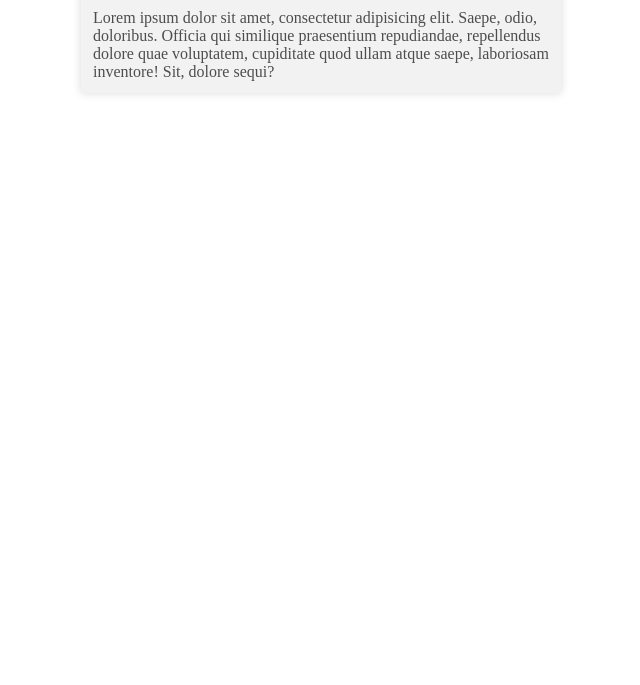
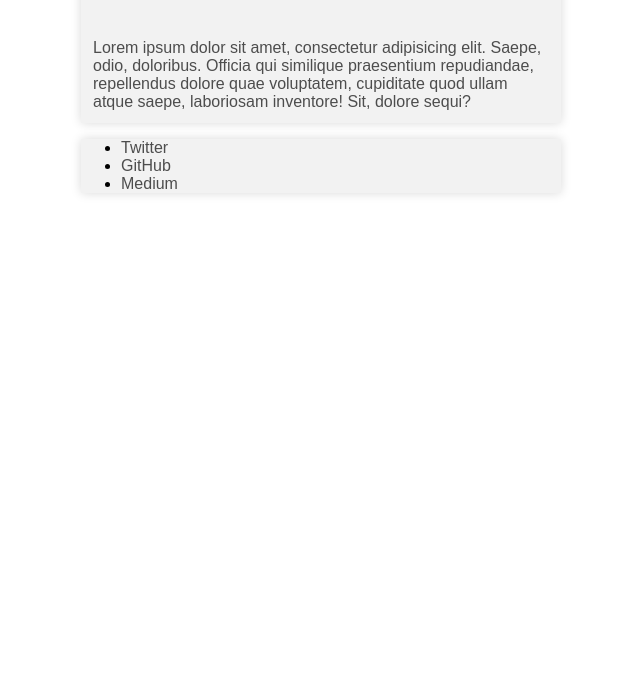
Before and after one commit to Rafaelsalass/rafaelsalass.github.io, a plain HTML site: page index.html in a window 1280 px wide. Shown: the part 115-800 px from the top of the page, without its empty margins (319-959 px from the left). Drawn offline with Linux system fonts and the light colour scheme.

Commit message:
adding links to socia networks

```diff
--- a/index.html
+++ b/index.html
@@ -7,7 +7,7 @@
 </head>
 <body>
     <link rel="stylesheet" href="style.css">
-    <div class="card">
+    <div class="card" id="description">
         <p id="name">
             Rafael Salas
         </p>
@@ -16,5 +16,18 @@
             ullam atque saepe, laboriosam inventore! Sit, dolore sequi?
         </p>
     </div>
+    <div class="card" id="social_icons">
+        <ul>
+            <li>
+                <a href="https://twitter.com/RafaelSalass">Twitter</a>
+            </li>
+            <li>
+                <a href="https://github.com/Rafaelsalass">GitHub</a>
+            </li>
+            <li>
+                <a href="https://medium.com/@rafaelsalass20">Medium</a>
+            </li>
+        </ul>
+    </div>
 </body>
 </html>
--- a/style.css
+++ b/style.css
@@ -12,17 +12,29 @@ p{
 }
 
 .card{
-    margin-top: 60px;
+    margin-top: auto;
     margin-left: auto;
     margin-right: auto;
     min-width: 8em;
     max-width: 30em;
-    background-color: #f2f2f2;
-    border-radius: 2px;
-    transition: background-color .3s;
     box-shadow: 0 0 10px #d9d9d9;
 }
 
 body{
     background-color: white;
+    font-family: sans-serif;
 }
+
+#social_icons{
+    background-color: #f2f2f2;
+}
+
+#description{
+    background-color: #f2f2f2;
+    margin-top: 45px;
+}
+
+a{
+    text-decoration: none;
+    color: #4d4d4d;
+}
```
